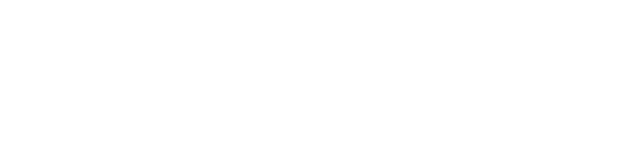
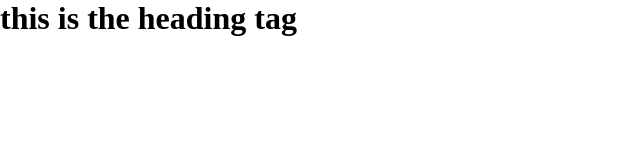
Before and after one commit to nischithhegde/githubpractise, a plain HTML site: page index.html in a window 1280 px wide. Shown: the whole page, without its empty margins (0-640 px from the left). Drawn offline with Linux system fonts and the light colour scheme.

Commit message:
heading tag added to index.html

```diff
--- a/index.html
+++ b/index.html
@@ -7,6 +7,6 @@
     <link rel="stylesheet" href="./style.css">
 </head>
 <body>
-
+    <h1>this is the heading tag</h1>
 </body>
 </html>
```
